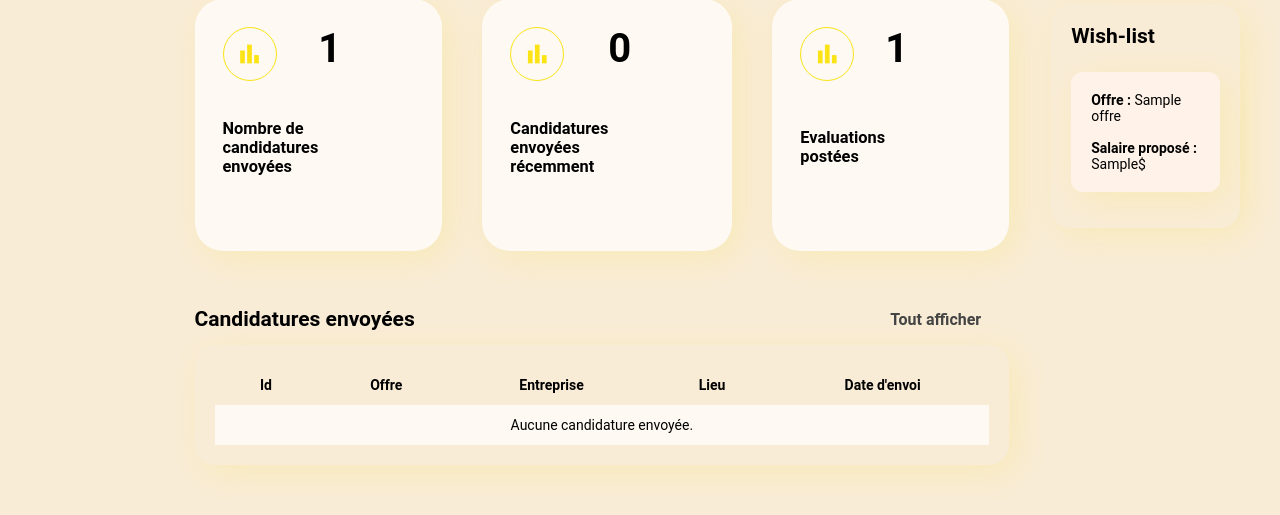
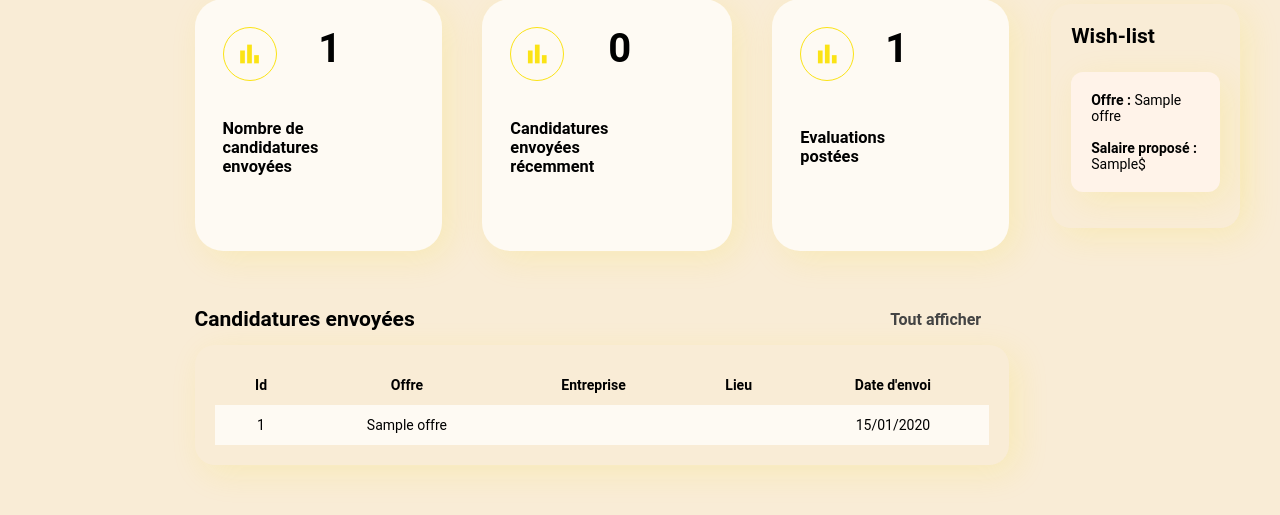
Before and after one commit to MajorBananaa/Projet_WEB_Equipe4, a PHP site: page /dashboard in a window 1280 px wide. Shown: the part 81-596 px from the top of the page. Run offline with PHP 8.4, Linux system fonts and the light colour scheme; the visitor is signed in with stand-in values (Sample User, id 1); tables that the repository leaves empty or names only in its code hold one stand-in row (values such as "Sample post"); data that the repository does not hold is empty.

Commit message:
Update dashboard.html.twig

```diff
--- a/src/Views/dashboard.html.twig
+++ b/src/Views/dashboard.html.twig
@@ -107,7 +107,7 @@
                             </tr>
                         </thead>
                         <tbody>
-                            {% for candidature in candidatures %}
+                            {% for candidatures in candidature %}
                                 <tr>
                                     <td>{{ candidatures.id_postuler }}</td>
                                     <td>{{ candidatures.offre_titre }}</td>
```
